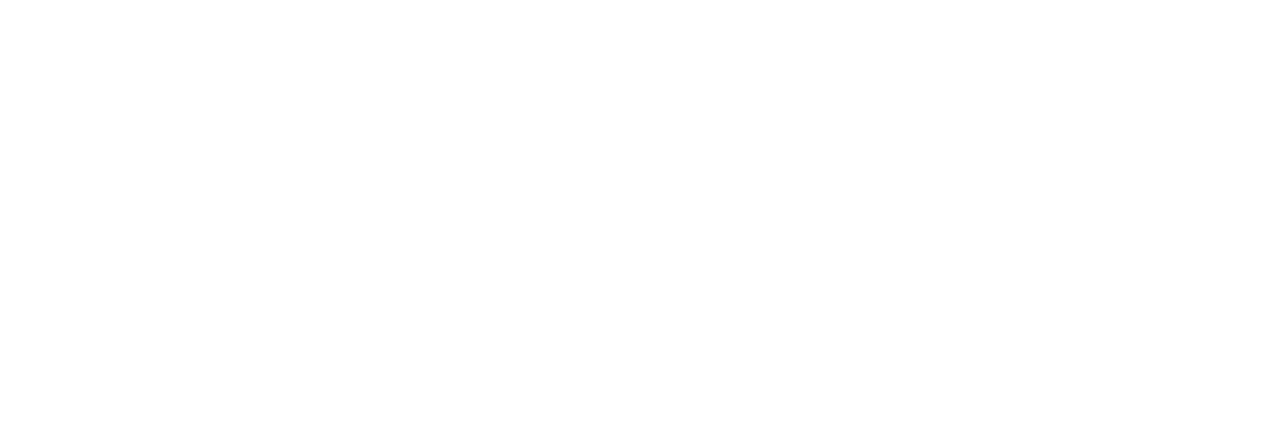
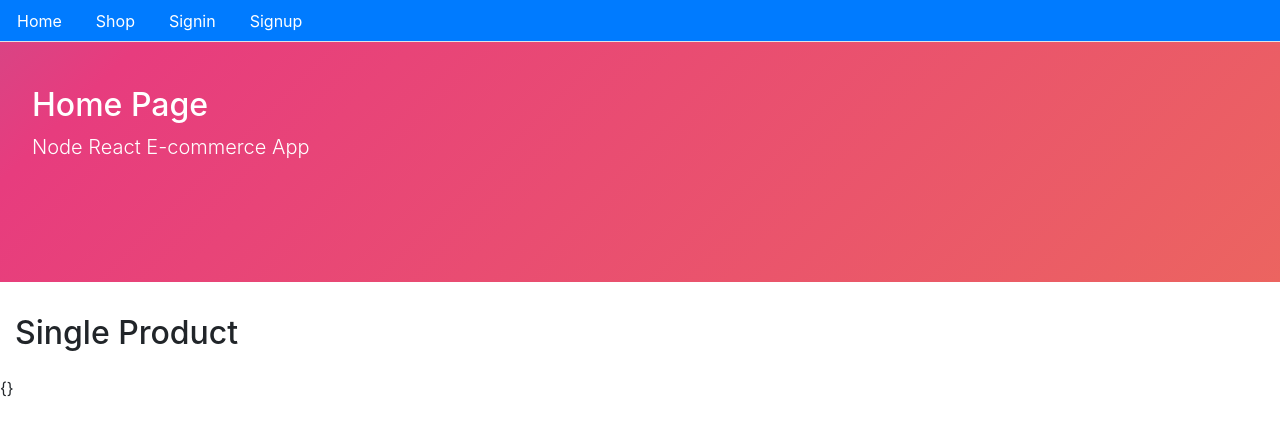
Before and after one commit to filipecsoares/ecommerce-front, a React (Create React App) app: page /product/1 in a window 1280 px wide. Shown: the top 434 px of the page. Built offline with nearby package versions, Linux system fonts and the light colour scheme; no server answers.

Commit message:
single product component

```diff
--- a/src/Routes.js
+++ b/src/Routes.js
@@ -11,6 +11,7 @@
 import AddCategory from './admin/AddCategory'
 import AddProduct from './admin/AddProduct'
 import Shop from './core/Shop'
+import Product from "./core/Product"
 
 const Routes = () => {
     return (
@@ -24,6 +25,7 @@
             <AdminRoute path='/admin/dashboard' exact component={AdminDashboard} />
             <AdminRoute path='/create/category' exact component={AddCategory} />
             <AdminRoute path='/create/product' exact component={AddProduct} />
+            <Route path="/product/:productId" exact component={Product} />
         </Switch>
     </BrowserRouter>)
 }
--- a/src/core/Card.js
+++ b/src/core/Card.js
@@ -11,7 +11,7 @@
                     <ShowImage item={product} url="product" />
                     <p>{product.description.substring(0, 100)}</p>
                     <p>${product.price}</p>
-                    <Link to="/">
+                    <Link to={`/product/${product._id}`}>
                         <button className="btn btn-outline-primary mt-2 mb-2 mr-2">
                             View Product
                         </button>
--- /dev/null
+++ b/src/core/Product.js
@@ -0,0 +1,37 @@
+import React, { useState, useEffect } from "react"
+import Layout from "./Layout"
+import { read } from "./apiCore"
+import Card from "./Card"
+
+const Product = props => {
+    const [product, setProduct] = useState({})
+    const [error, setError] = useState(false)
+
+    const loadSingleProduct = productId => {
+        read(productId).then(data => {
+            if (data.error) {
+                setError(data.error)
+            } else {
+                setProduct(data)
+            }
+        })
+    }
+
+    useEffect(() => {
+        const productId = props.match.params.productId
+        loadSingleProduct(productId)
+    }, [])
+
+    return (
+        <Layout
+            title="Home Page"
+            description="Node React E-commerce App"
+            className="container-fluid"
+        >
+            <h2 className="mb-4">Single Product</h2>
+            <div className="row">{JSON.stringify(product)}</div>
+        </Layout>
+    )
+}
+
+export default Product
--- a/src/core/apiCore.js
+++ b/src/core/apiCore.js
@@ -54,3 +54,13 @@
         })
         .catch(err => console.log(err))
 }
+
+export const read = productId => {
+    return fetch(`${API}/product/${productId}`, {
+        method: "GET"
+    })
+        .then(response => {
+            return response.json()
+        })
+        .catch(err => console.log(err))
+}
```
